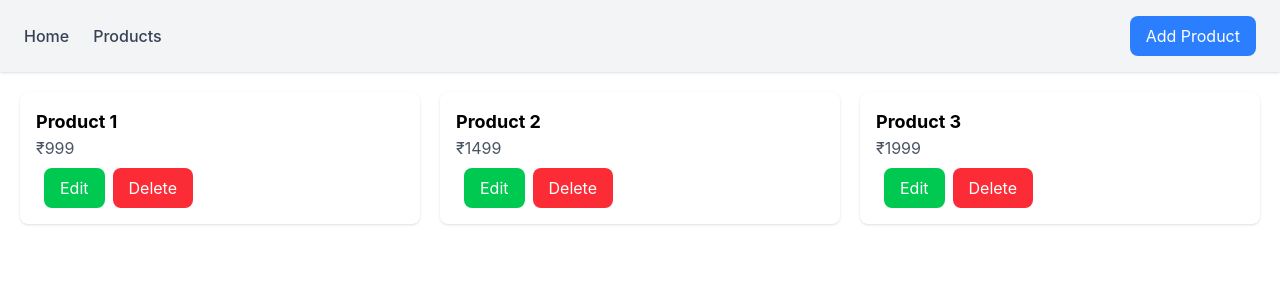
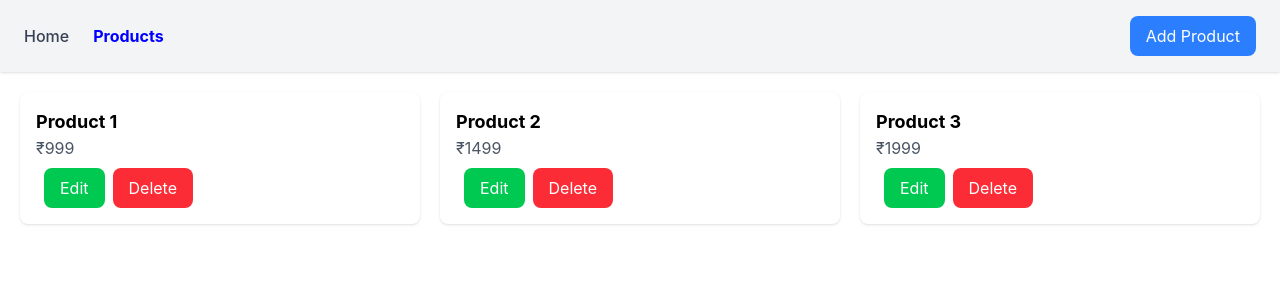
Before and after one commit to VishnuKumarSA/my_react_project, a React (Create React App) app: page /products in a window 1280 px wide. Shown: the top 300 px of the page. Built offline with nearby package versions, Linux system fonts and the light colour scheme.

Commit message:
learn about useroutes , navigate

```diff
--- a/src/App.css
+++ b/src/App.css
@@ -32,7 +32,13 @@
   from {
     transform: rotate(0deg);
   }
+
   to {
     transform: rotate(360deg);
   }
 }
+
+.active {
+  color: blue;
+  font-weight: bold;
+}
--- a/src/App.js
+++ b/src/App.js
@@ -4,11 +4,10 @@ import Home from './components/Home';
 import Header from './components/Header';
 import useFetchAPI from "../src/useFetchAPI";
 import AddEditModal from './components/AddEditModel';
-import { BrowserRouter, Routes, Route } from 'react-router-dom';
 import Products from './components/Products';
 import NotFound from './components/NotFound';
 import ProductDetails from './components/ProductDetails';
-
+import { useRoutes } from 'react-router-dom';
 
 function App() {
 
@@ -19,51 +18,32 @@ function App() {
   const [editProductId, setProductId] = useState(null);
   const [editProductData, setEditProductData] = useState(null);
 
-
   useEffect(() => {
-    if (data) {
-      setProductsList(data);
-    }
+    if (data) setProductsList(data);
   }, [data]);
 
   function handleEdit(id) {
     setShowModal(true);
     setProductId(id);
-    const productData = productsList.find(product => product.id === id)
-    setEditProductData(productData);
+    setEditProductData(productsList.find(product => product.id === id));
   }
 
   function handleDelete(id) {
     setDeleteLoading(true);
     setTimeout(() => {
-      setProductsList(prev =>
-        prev.filter(product => product.id !== id)
-      );
+      setProductsList(prev => prev.filter(product => product.id !== id));
       setDeleteLoading(false);
-    }, 3000)
-
+    }, 3000);
   }
 
   function saveProduct(e) {
     e.preventDefault();
     if (editProductId === null) {
-
-      const newProduct = {
-        id: productsList.length + 1,
-        ...editProductData
-      };
-
-      setProductsList(prev => [
-        ...prev,
-        newProduct
-      ]);
+      setProductsList(prev => [...prev, { id: productsList.length + 1, ...editProductData }]);
     } else {
-      const updatedProductsList = productsList.map((product) =>
-        product.id === editProductId
-          ? editProductData
-          : product
+      setProductsList(prev =>
+        prev.map(product => product.id === editProductId ? editProductData : product)
       );
-      setProductsList(updatedProductsList);
     }
     setShowModal(false);
     setProductId(null);
@@ -72,28 +52,27 @@ function App() {
 
   function handleChange(e) {
     const { name, value } = e.target;
-    setEditProductData(prevData => ({
-      ...prevData,
-      [name]: value
-    }));
+    setEditProductData(prevData => ({ ...prevData, [name]: value }));
   }
 
   function handleAdd() {
     setShowModal(true);
     setProductId(null);
-    setEditProductData({
-      name: "",
-      price: ""
-    });
+    setEditProductData({ name: "", price: "" });
   }
 
-  return (
-    <BrowserRouter>
-
-      <Routes>
-        <Route path="/" element={<Header handleAdd={handleAdd} />}>
-          <Route index element={<Home />} />
-          <Route path='/products' element={
+  const routesElement = useRoutes([
+    {
+      path: '/',
+      element: <Header handleAdd={handleAdd} />,   // Layout route (has <Outlet />)
+      children: [
+        {
+          index: true,
+          element: <Home />
+        },
+        {
+          path: 'products',
+          element: (
             <Products
               handleDelete={handleDelete}
               handleEdit={handleEdit}
@@ -102,12 +81,25 @@ function App() {
               error={error}
               loading={loading}
             />
-          } >
-            <Route path=':id' element={<ProductDetails />} />
-          </Route>
-          <Route path='*' element={<NotFound />} />
-        </Route>
-      </Routes>
+          ),
+          children: [
+            {
+              path: ':id',
+              element: <ProductDetails />
+            }
+          ]
+        },
+        {
+          path: '*',
+          element: <NotFound />
+        }
+      ]
+    }
+  ]);
+
+  return (
+    <div>
+      {routesElement}
       {showModal &&
         <AddEditModal
           modalVisible={showModal}
@@ -118,7 +110,7 @@ function App() {
           handleChange={handleChange}
         />
       }
-    </BrowserRouter>
+    </div>
   );
 }
 
--- a/src/components/Header.jsx
+++ b/src/components/Header.jsx
@@ -1,12 +1,12 @@
-import { Link, Outlet } from 'react-router-dom';
+import { Outlet, NavLink } from 'react-router-dom';
 
 const Header = ({ handleAdd }) => {
   return (
     <>
       <nav className='flex justify-between items-center px-6 py-4 bg-gray-100 shadow'>
         <ul className='flex gap-6 text-gray-700 font-medium'>
-        <li><Link to="/">Home</Link></li>
-        <li><Link to="/products">Products</Link></li>
+          <li><NavLink to="/">Home</NavLink></li>
+          <li><NavLink to="/products">Products</NavLink></li>
         </ul>
         <span onClick={handleAdd} className='bg-blue-500 text-white px-4 py-2 rounded-lg cursor-pointer hover:bg-blue-600'>
           Add Product
--- a/src/components/NotFound.jsx
+++ b/src/components/NotFound.jsx
@@ -1,8 +1,19 @@
+import { useNavigate } from 'react-router-dom';
+
 const NotFound = () => {
+    const navigate = useNavigate();
+    const handleGoBack = () => {
+        navigate('/');
+    }
     return (
         <div className="not-found">
             <h1>404 - Not Found</h1>
             <p>The page you are looking for does not exist.</p>
+            <span>
+                <button onClick={handleGoBack} className="bg-blue-500 text-white mx-2 px-5 py-2 rounded-lg cursor-pointer hover:bg-blue-600">
+                    Go back home
+                </button>
+            </span>
         </div>
     );
 }
--- a/src/index.js
+++ b/src/index.js
@@ -3,11 +3,14 @@ import ReactDOM from 'react-dom/client';
 import './index.css';
 import App from './App';
 import reportWebVitals from './reportWebVitals';
+import { BrowserRouter } from 'react-router-dom'
 
 const root = ReactDOM.createRoot(document.getElementById('root'));
 root.render(
   <React.StrictMode>
-    <App />
+    <BrowserRouter>
+      <App />
+    </BrowserRouter>
   </React.StrictMode>
 );
 
```
Lines whose indentation alone changed are shown as unchanged.
